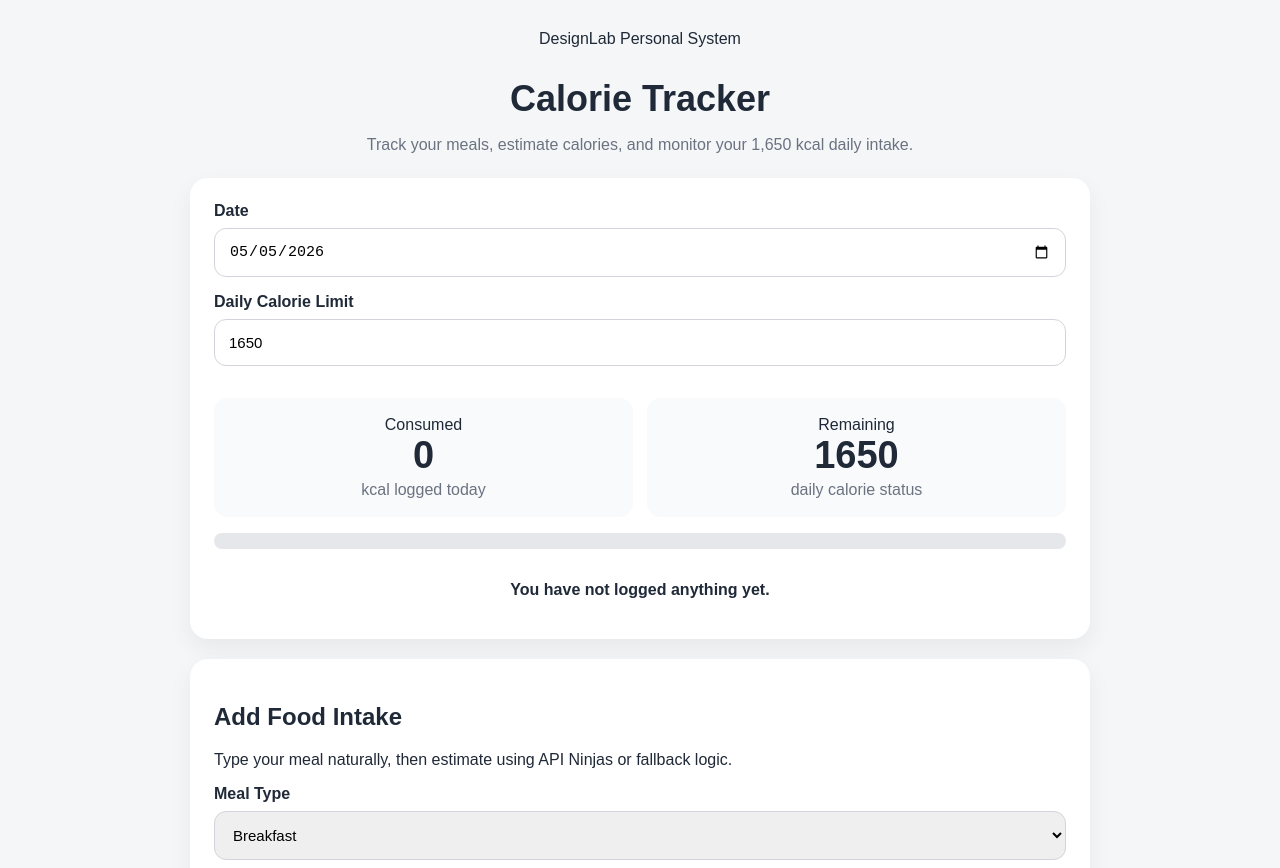
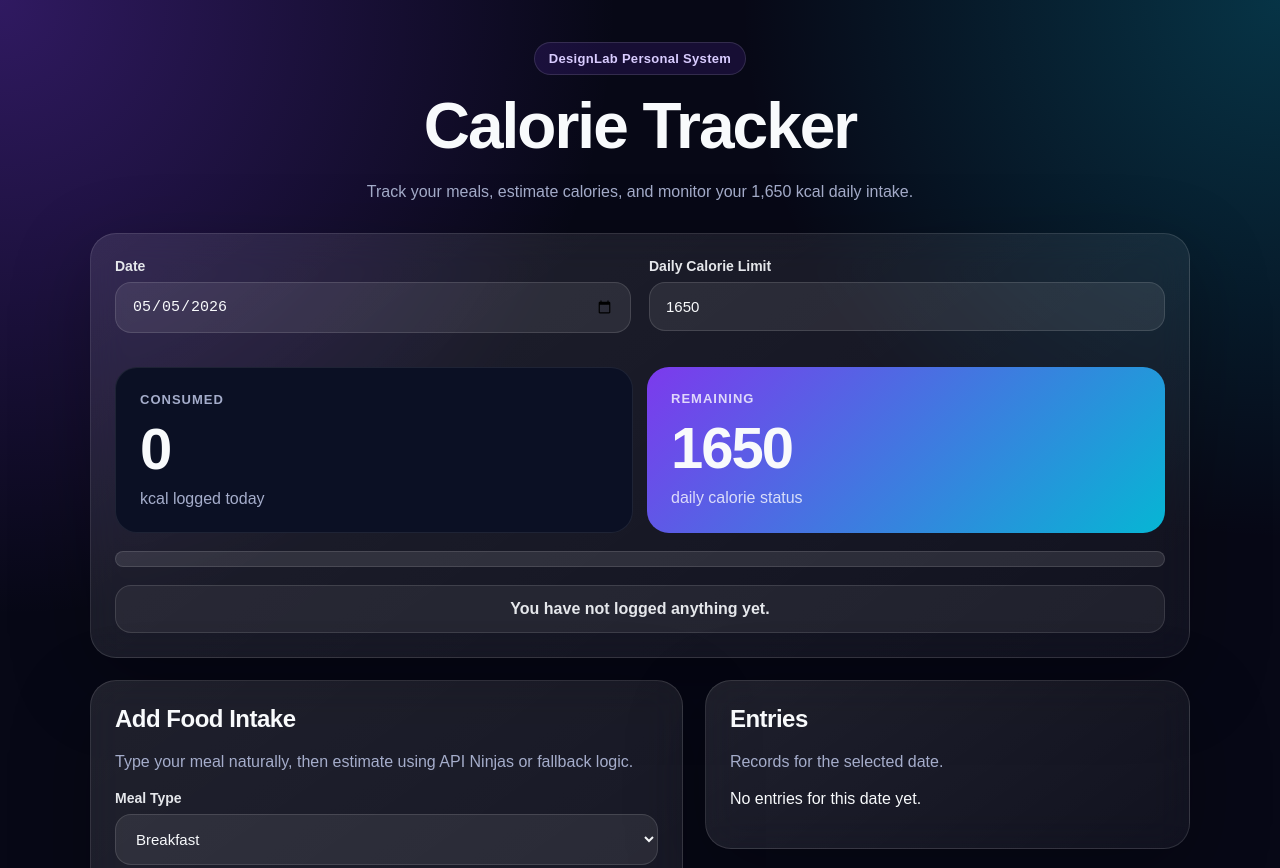
Before and after one commit to jndesignlab-cloud/personal-calorie-tracker, a plain HTML site: page index.html in a window 1280 px wide. Shown: the top 868 px of the page. Drawn offline with Linux system fonts and the light colour scheme.

Commit message:
Update style.css

```diff
--- a/style.css
+++ b/style.css
@@ -1,3 +1,18 @@
+:root {
+  --bg-main: #070816;
+  --bg-card: rgba(255, 255, 255, 0.08);
+  --bg-card-solid: #101225;
+  --text-main: #f8fafc;
+  --text-muted: #a5adcb;
+  --border-soft: rgba(255, 255, 255, 0.12);
+  --accent: #7c3aed;
+  --accent-2: #06b6d4;
+  --success: #22c55e;
+  --warning: #f59e0b;
+  --danger: #ef4444;
+  --input-bg: rgba(255, 255, 255, 0.08);
+}
+
 * {
   box-sizing: border-box;
 }
@@ -5,41 +20,82 @@
 body {
   margin: 0;
   font-family: Arial, sans-serif;
-  background: #f4f6f8;
-  color: #1f2937;
+  background:
+    radial-gradient(circle at top left, rgba(124, 58, 237, 0.35), transparent 32%),
+    radial-gradient(circle at top right, rgba(6, 182, 212, 0.25), transparent 28%),
+    var(--bg-main);
+  color: var(--text-main);
+  min-height: 100vh;
 }
 
 .app {
-  width: min(900px, 92%);
+  width: min(1100px, 92%);
   margin: auto;
-  padding: 30px 0;
+  padding: 42px 0;
 }
 
 .hero {
   text-align: center;
-  margin-bottom: 24px;
+  margin-bottom: 28px;
+}
+
+.badge {
+  display: inline-block;
+  padding: 8px 14px;
+  margin-bottom: 14px;
+  border: 1px solid var(--border-soft);
+  border-radius: 999px;
+  color: #d9ccff;
+  background: rgba(124, 58, 237, 0.14);
+  font-size: 13px;
+  font-weight: 700;
+  letter-spacing: 0.3px;
 }
 
 .hero h1 {
-  margin-bottom: 8px;
-  font-size: 36px;
+  margin: 0 0 10px;
+  font-size: clamp(36px, 6vw, 64px);
+  letter-spacing: -2px;
 }
 
-.hero p {
-  color: #6b7280;
+.hero p,
+.section-note {
+  color: var(--text-muted);
+  line-height: 1.6;
 }
 
 .card {
-  background: white;
+  background: linear-gradient(145deg, rgba(255,255,255,0.1), rgba(255,255,255,0.045));
+  border: 1px solid var(--border-soft);
+  backdrop-filter: blur(18px);
   padding: 24px;
-  border-radius: 18px;
-  box-shadow: 0 10px 25px rgba(0,0,0,0.06);
-  margin-bottom: 20px;
+  border-radius: 26px;
+  box-shadow: 0 24px 80px rgba(0, 0, 0, 0.28);
+  margin-bottom: 22px;
 }
 
 .summary-card {
   display: grid;
-  gap: 16px;
+  gap: 18px;
+}
+
+.top-controls {
+  display: grid;
+  grid-template-columns: 1fr 1fr;
+  gap: 18px;
+}
+
+.grid-layout {
+  display: grid;
+  grid-template-columns: 1.1fr 0.9fr;
+  gap: 22px;
+  align-items: start;
+}
+
+.card h2 {
+  margin: 0 0 8px;
+  font-size: 24px;
+  letter-spacing: -0.5px;
 }
 
 .status-grid {
@@ -49,107 +105,179 @@ body {
 }
 
 .status-box {
-  text-align: center;
-  background: #f9fafb;
-  border-radius: 14px;
-  padding: 18px;
+  padding: 24px;
+  border-radius: 22px;
+  position: relative;
+  overflow: hidden;
+}
+
+.status-box span {
+  display: block;
+  color: var(--text-muted);
+  font-size: 13px;
+  font-weight: 700;
+  text-transform: uppercase;
+  letter-spacing: 1px;
 }
 
 .status-box h2 {
-  font-size: 38px;
-  margin: 0;
+  margin: 8px 0;
+  font-size: clamp(38px, 6vw, 58px);
+  letter-spacing: -2px;
 }
 
 .status-box p {
-  margin: 4px 0 0;
-  color: #6b7280;
+  margin: 0;
+  color: var(--text-muted);
+}
+
+.dark-box {
+  background: #0b1024;
+  border: 1px solid rgba(255,255,255,0.08);
+}
+
+.accent-box {
+  background: linear-gradient(135deg, var(--accent), var(--accent-2));
+}
+
+.accent-box span,
+.accent-box p {
+  color: rgba(255,255,255,0.78);
+}
+
+.progress-wrap {
+  height: 16px;
+  background: rgba(255,255,255,0.1);
+  border-radius: 999px;
+  overflow: hidden;
+  border: 1px solid var(--border-soft);
+}
+
+#progressBar {
+  height: 100%;
+  width: 0%;
+  background: var(--success);
+  transition: width 0.3s ease;
+  border-radius: 999px;
+}
+
+#statusText {
+  margin: 0;
+  padding: 14px 16px;
+  background: rgba(255,255,255,0.06);
+  border: 1px solid var(--border-soft);
+  border-radius: 16px;
+  color: #e5e7eb;
+  font-weight: 700;
+  text-align: center;
 }
 
 label {
   display: block;
   margin-bottom: 8px;
-  font-weight: 600;
+  color: #e5e7eb;
+  font-weight: 700;
+  font-size: 14px;
 }
 
 input,
 select,
 textarea {
   width: 100%;
-  padding: 14px;
-  border: 1px solid #d1d5db;
-  border-radius: 12px;
+  padding: 15px 16px;
+  border: 1px solid var(--border-soft);
+  border-radius: 16px;
   font-size: 15px;
   margin-bottom: 16px;
+  background: var(--input-bg);
+  color: var(--text-main);
+  outline: none;
+}
+
+input::placeholder,
+textarea::placeholder {
+  color: #8188a8;
+}
+
+select option {
+  background: #101225;
+  color: white;
 }
 
 textarea {
-  min-height: 100px;
+  min-height: 120px;
   resize: vertical;
+}
+
+input:focus,
+select:focus,
+textarea:focus {
+  border-color: var(--accent-2);
+  box-shadow: 0 0 0 4px rgba(6, 182, 212, 0.12);
 }
 
 button {
   width: 100%;
-  padding: 14px;
+  padding: 15px;
   border: none;
-  border-radius: 12px;
-  background: #111827;
+  border-radius: 16px;
+  background: linear-gradient(135deg, var(--accent), var(--accent-2));
   color: white;
   font-size: 15px;
-  font-weight: 700;
+  font-weight: 800;
   cursor: pointer;
   margin-bottom: 16px;
+  box-shadow: 0 12px 28px rgba(124, 58, 237, 0.28);
 }
 
 button:hover {
-  opacity: 0.9;
+  transform: translateY(-1px);
+  opacity: 0.95;
 }
 
 .save-btn {
-  background: #16a34a;
-}
-
-.progress-wrap {
-  height: 16px;
-  background: #e5e7eb;
-  border-radius: 999px;
-  overflow: hidden;
-}
-
-#progressBar {
-  height: 100%;
-  width: 0%;
-  background: #16a34a;
-  transition: width 0.3s ease;
-}
-
-#statusText {
-  font-weight: 600;
-  text-align: center;
+  background: linear-gradient(135deg, #16a34a, #22c55e);
+  box-shadow: 0 12px 28px rgba(34, 197, 94, 0.22);
 }
 
 .entry {
-  padding: 14px;
-  border: 1px solid #e5e7eb;
-  border-radius: 14px;
+  padding: 16px;
+  border: 1px solid var(--border-soft);
+  border-radius: 18px;
   margin-bottom: 12px;
-  background: #f9fafb;
+  background: rgba(255,255,255,0.07);
 }
 
 .entry strong {
   display: block;
-  margin-bottom: 4px;
+  margin-bottom: 6px;
+  color: white;
+}
+
+.entry p {
+  margin: 0 0 8px;
+  color: #dbe2ff;
+  line-height: 1.5;
 }
 
 .entry small {
-  color: #6b7280;
+  color: var(--text-muted);
+  line-height: 1.4;
 }
 
-@media (max-width: 600px) {
-  .status-grid {
+@media (max-width: 850px) {
+  .top-controls,
+  .status-grid,
+  .grid-layout {
     grid-template-columns: 1fr;
   }
 
-  .hero h1 {
-    font-size: 30px;
+  .app {
+    padding: 28px 0;
+  }
+
+  .card {
+    padding: 20px;
+    border-radius: 22px;
   }
 }
```
